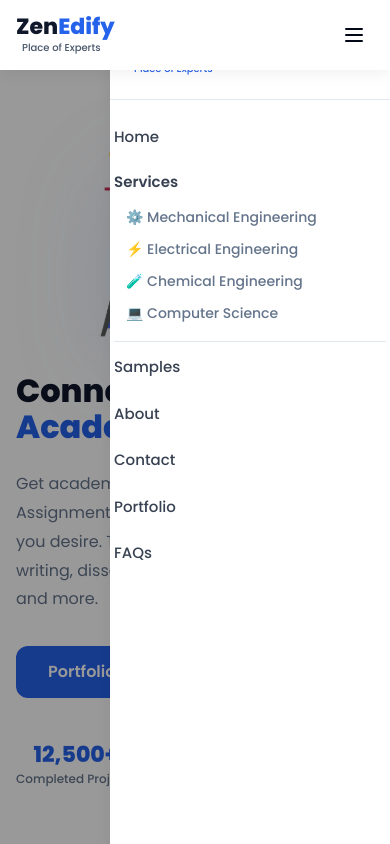
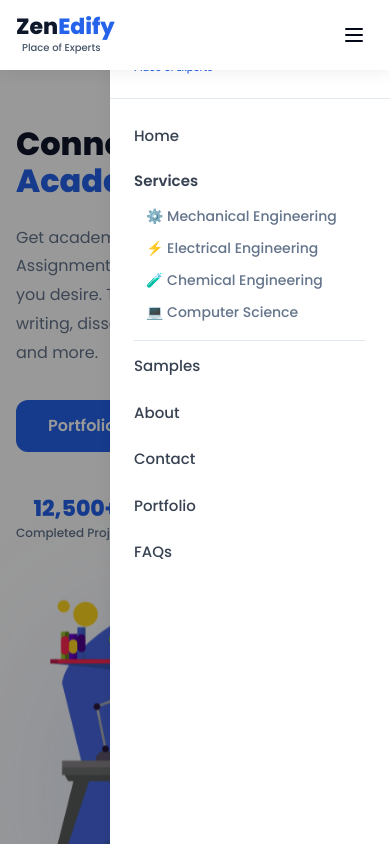
Before and after one commit to muhammadsubtain-me/zenedify, a Next.js app: page / in a window 390 px wide. Both pictures are taken after a click on the button 354 px from the left and 35 px from the top of the page. Built offline with nearby package versions, Linux system fonts and the light colour scheme.

Commit message:
modify sidebar

```diff
--- a/app/page.js
+++ b/app/page.js
@@ -40,13 +40,13 @@ export default function Home() {
           </div>
 
           {/* Image */}
-          <div className="animate-float flex justify-center items-center order-1 lg:order-2">
+          <div className="animate-float flex justify-center items-center order-2 lg:order-2 p-10">
             <Image
               src="/assets/PersonTeaching.png"
               alt="Academic Expert"
               width={380}
               height={380}
-              className="p-4 object-contain drop-shadow-[0_20px_40px_rgba(37,99,235,0.15)] w-[220px] sm:w-[300px] lg:w-[380px] lg:scale-[1.35] scale-[1.25]"
+              className="p-4 object-contain drop-shadow-[0_20px_40px_rgba(37,99,235,0.15)] w-[220px] sm:w-[300px] lg:w-[380px] lg:scale-[1.35] scale-[2]"
               priority
             />
           </div>
--- a/components/Navbar.js
+++ b/components/Navbar.js
@@ -89,12 +89,14 @@ export default function Navbar() {
           </SheetTrigger>
           <SheetContent side="right" className="w-[280px] sm:w-[320px]">
             <SheetHeader>
-              <SheetTitle>
-                <span className="font-extrabold text-xl text-slate-900">ZenEdify</span>
-                <span className="text-[10px] text-blue-600 font-medium block mt-0.5">Place of Experts</span>
+              <SheetTitle asChild>
+                <div className="flex flex-col items-start">
+                  <span className="font-extrabold text-xl text-slate-900">ZenEdify</span>
+                  <span className="text-[10px] text-blue-600 font-medium mt-0.5">Place of Experts</span>
+                </div>
               </SheetTitle>
             </SheetHeader>
-            <div className="px-1 py-4 space-y-1">
+            <div className="px-6 py-4 space-y-1">
               <SheetClose asChild>
                 <Link href="/" className="block py-2.5 text-gray-700 no-underline font-medium text-[15px] hover:text-blue-600 transition-colors">
                   Home
```
